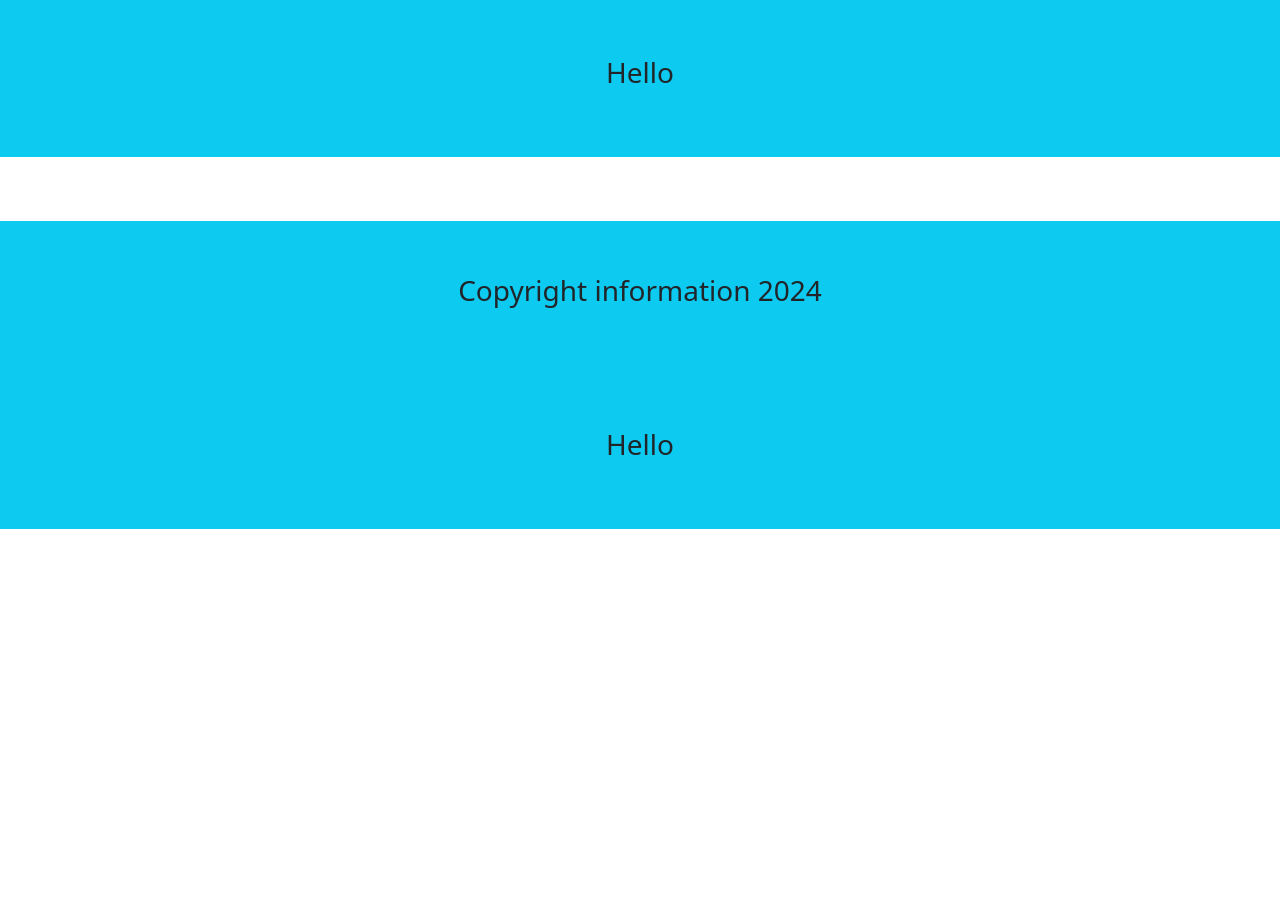
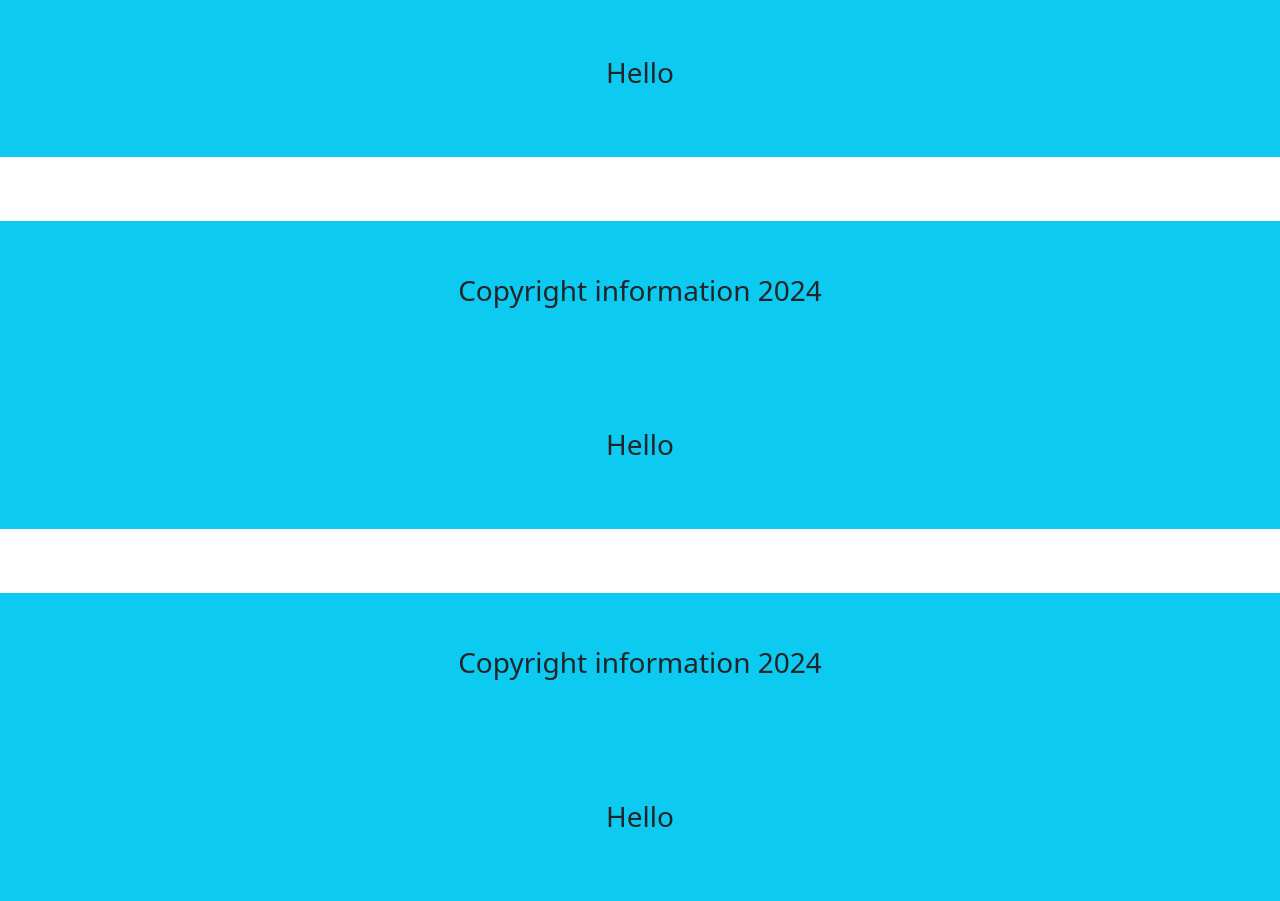
Before and after one commit to azizulhakim6817/exam-1, a plain HTML site: page index.html in a window 1280 px wide. Shown: the part 635-1536 px from the top of the page. Before the commit the page ends 1164 px from the top, so only its background shows below. Drawn offline with nearby package versions, Linux system fonts and the light colour scheme.

Commit message:
aziz footer add

```diff
--- a/index.html
+++ b/index.html
@@ -111,5 +111,16 @@
                 </div>
             </div>
         </div>
+         <!--aziz footer section -->
+         <div class="container-fluid mt-5">
+            <div class="row">
+                <div class="col-12 mt-3 bg-info h-100 w-100">
+                    <p class="text-dark py-5 fs-3 text-center">Copyright
+                        information 2024</p>
+                        <p class="text-dark py-5 fs-3 text-center">Hello</p>
+
+                </div>
+            </div>
+        </div>
     </body>
 </html>
```
